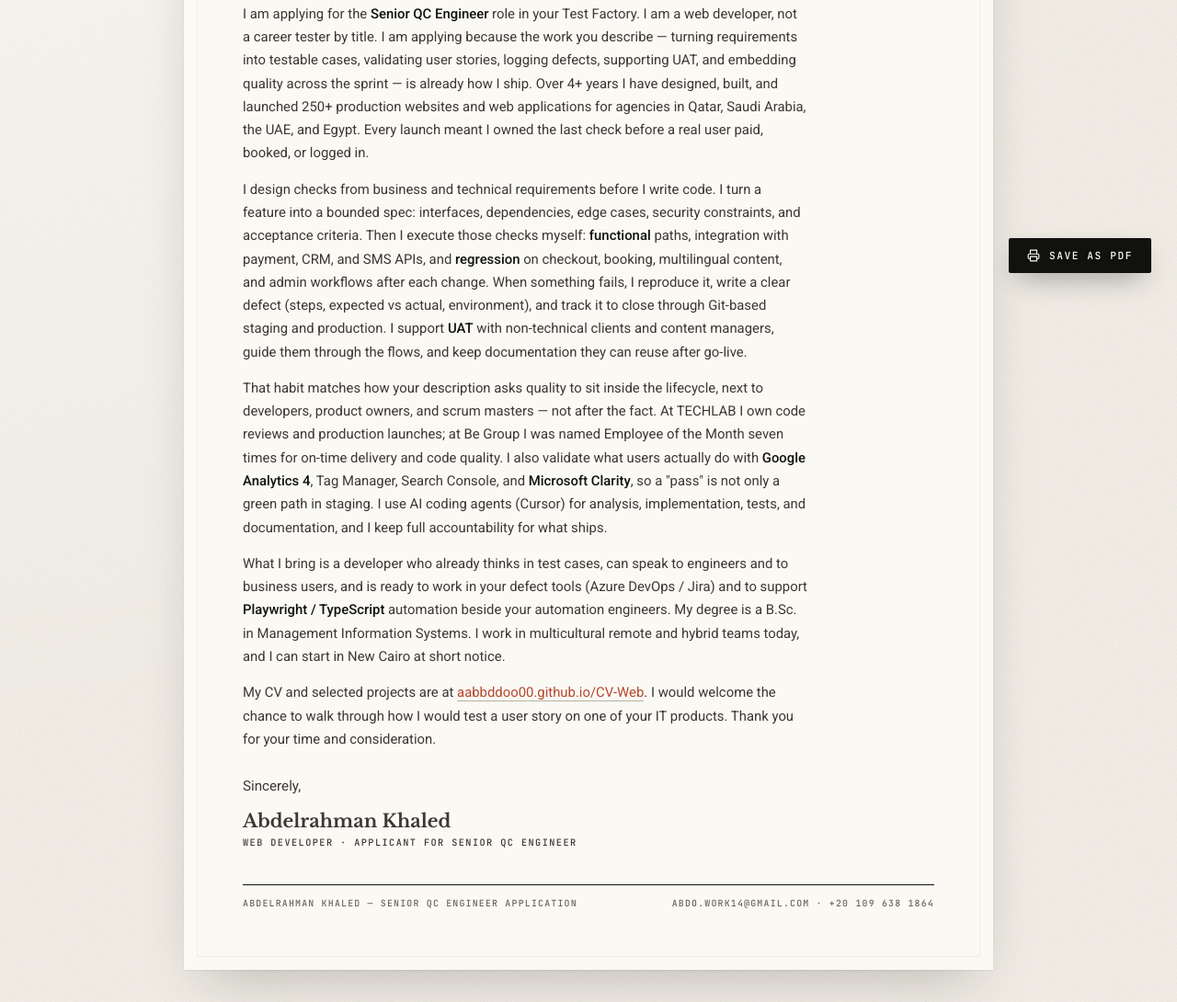
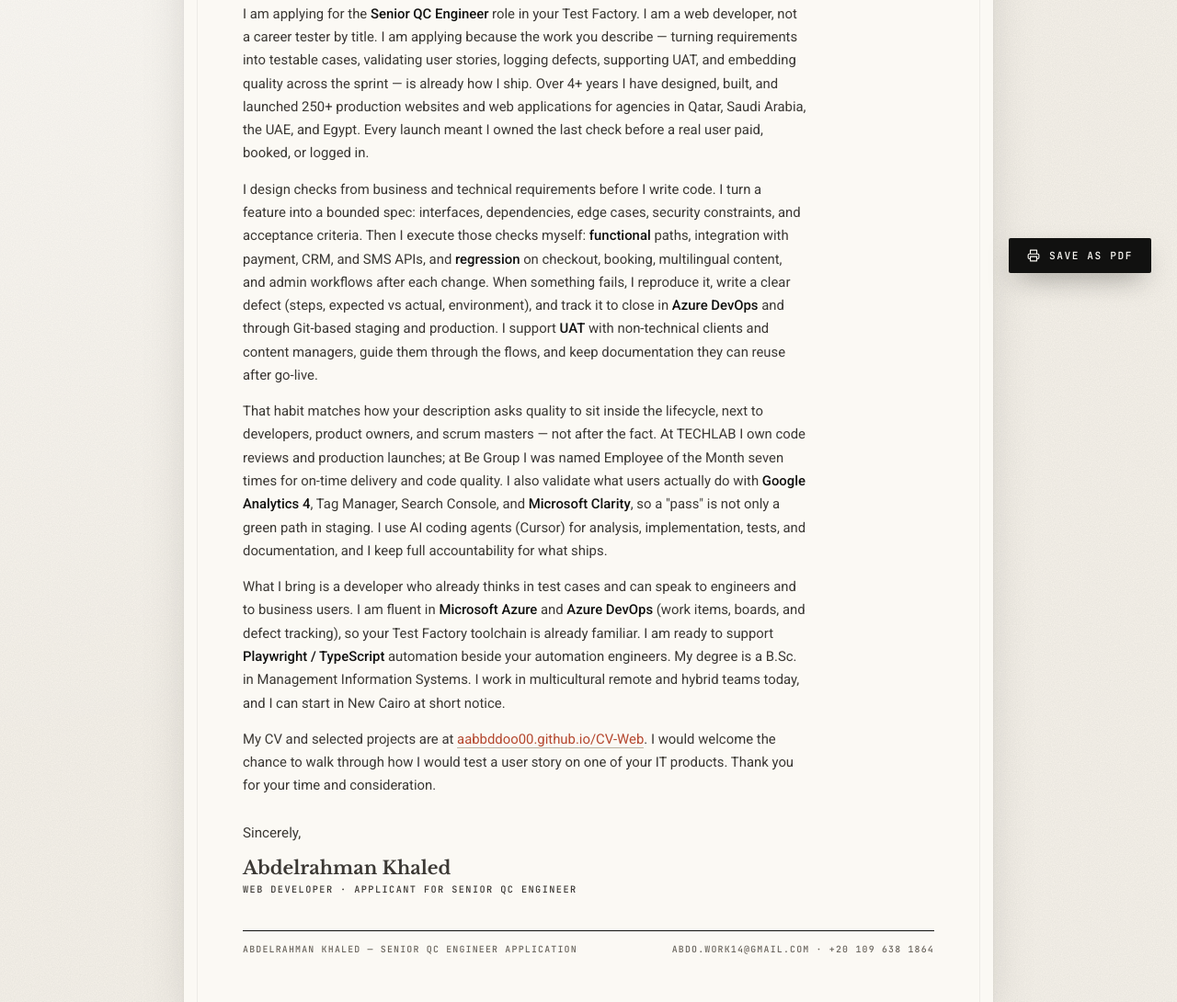
Before and after one commit to aabbddoo00/CV-Web, a plain HTML site: page cover-letter-qc.html in a window 1280 px wide. Shown: the part 475-1565 px from the top of the page at 92% size. Drawn offline with nearby package versions, Linux system fonts and the light colour scheme.

Commit message:
Add Azure and Azure DevOps to CV and Coca-Cola cover letters
Co-authored-by: Cursor <cursoragent@cursor.com>

```diff
--- a/cover-letter-qc.html
+++ b/cover-letter-qc.html
@@ -70,8 +70,9 @@
                     criteria. Then I execute those checks myself: <strong>functional</strong> paths, integration with
                     payment, CRM, and SMS APIs, and <strong>regression</strong> on checkout, booking, multilingual
                     content, and admin workflows after each change. When something fails, I reproduce it, write a
-                    clear defect (steps, expected vs actual, environment), and track it to close through Git-based
-                    staging and production. I support <strong>UAT</strong> with non-technical clients and content
+                    clear defect (steps, expected vs actual, environment), and track it to close in
+                    <strong>Azure DevOps</strong> and through Git-based staging and production. I support
+                    <strong>UAT</strong> with non-technical clients and content
                     managers, guide them through the flows, and keep documentation they can reuse after go-live.
                 </p>
 
@@ -87,8 +88,10 @@
                 </p>
 
                 <p>
-                    What I bring is a developer who already thinks in test cases, can speak to engineers and to
-                    business users, and is ready to work in your defect tools (Azure DevOps / Jira) and to support
+                    What I bring is a developer who already thinks in test cases and can speak to engineers and to
+                    business users.                     I am fluent in <strong>Microsoft Azure</strong> and
+                    <strong>Azure DevOps</strong> (work items, boards, and defect tracking), so your Test Factory
+                    toolchain is already familiar. I am ready to support
                     <strong>Playwright / TypeScript</strong> automation beside your automation engineers. My degree is
                     a B.Sc. in Management Information Systems. I work in multicultural remote and hybrid teams today,
                     and I can start in New Cairo at short notice.
```
Also changed, not shown: cover-letter.html (+3 -3 lines), index.html (+3 -2 lines).
